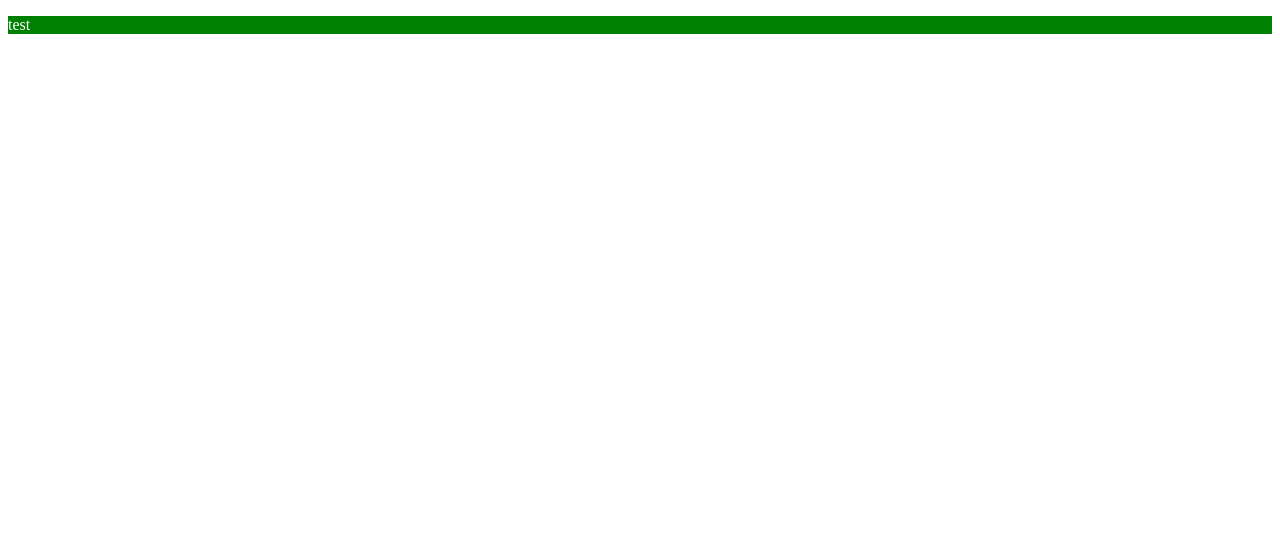
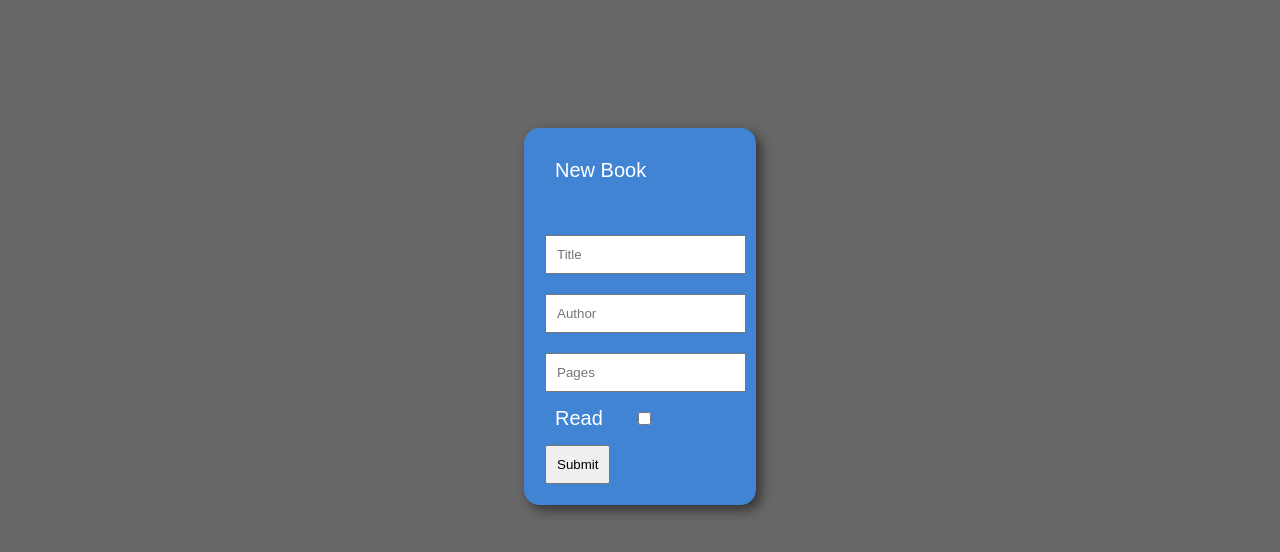
Before and after one commit to GeneZijlboot/Library, a plain HTML site: page index.html in a window 1280 px wide. Drawn offline with Linux system fonts and the light colour scheme.

Commit message:
stylin the 'add book' section ye

```diff
--- a/index.html
+++ b/index.html
@@ -6,7 +6,22 @@
         <link rel="stylesheet" href="style.css">
     </head>
      <body>
-        <p class="test">test</p>
+        <div class="HiddenForm">
+            <form>
+                <p>New Book</p>
+                <br>
+                <input type="name" id="Title" name="Title" placeholder="Title" required>
+                <br>
+                <input type="name" id="author" name="author" placeholder="Author" required>
+                <br>
+                <input type="name" id="Pages" name="Pages" placeholder="Pages" required>
+                <br>
+                <label for="Read">Read </label>
+                <input type="checkbox" id="Read" name="Read">
+                <br>
+                <input type="submit">
+            </form>
+        </div>
         <script src="script.js"></script>
     </body>
 </html>
--- a/style.css
+++ b/style.css
@@ -1,4 +1,25 @@
-.test{
-    color: white;
-    background-color: green;
+body{
+    margin: 0px;
+    font-family: Arial;
+    font-size: 20px;
+    color:white;
+    background-color: rgb(104, 103, 103);
 }
+
+.HiddenForm{
+    visibility: visible; /*very importend --> when clicking button let this div appear!*/
+    margin: 0 auto;
+    width: 210px;
+    justify-content: center;
+    margin-top: 10%;
+    background-color: rgb(66, 132, 212);
+    border: 1px rgb(66, 132, 212) solid;
+    box-shadow: 5px 5px 12px rgba(0,0,0,0.5);
+    border-radius: 15px;
+    padding: 10px;
+}
+
+p, input, label{
+    padding: 10px;
+    margin: 10px;
+}
```
